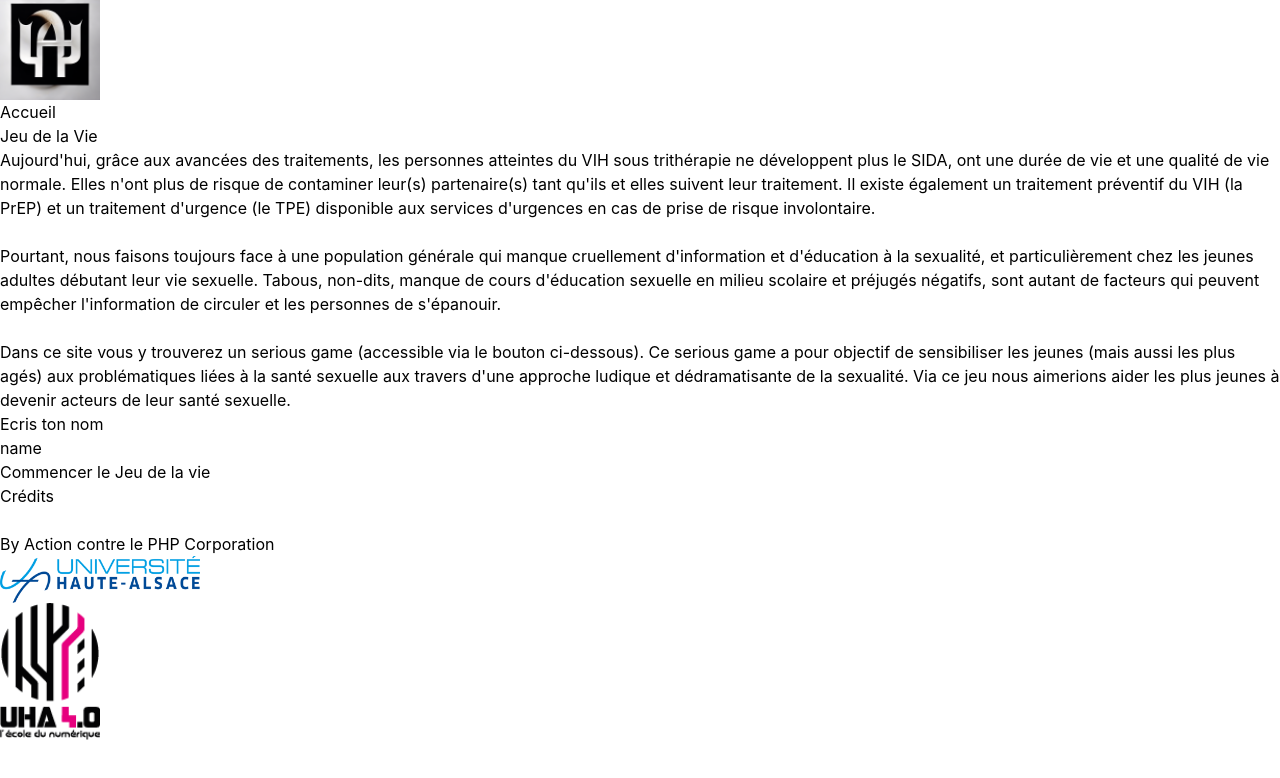
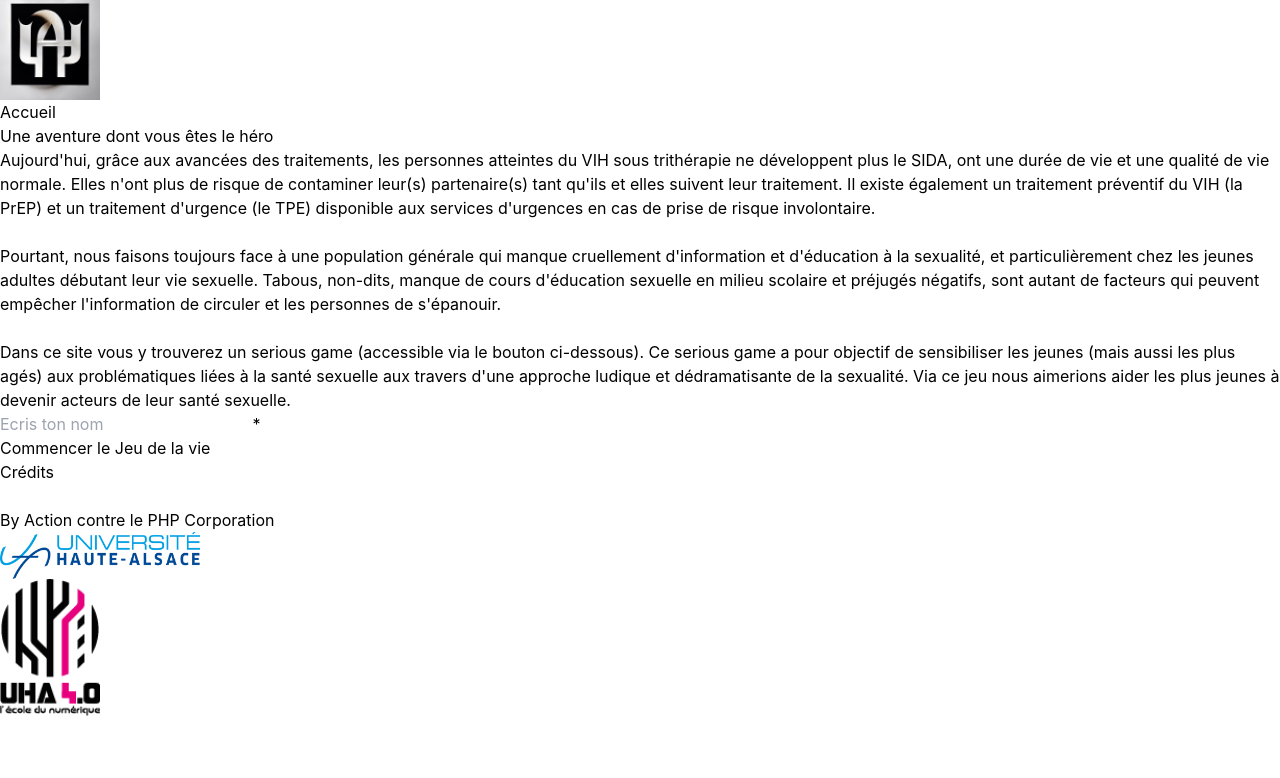
Before and after one commit to Action-contre-le-php/ProjetNuitDeLinfo, a Next.js app in the folder front/: page / in a window 1280 px wide. Shown: the top 778 px of the page. Built offline with nearby package versions, Linux system fonts and the light colour scheme; what @material-tailwind/react would draw is missing.

Commit message:
refactor: added animations on answer component when hovering

```diff
--- a/front/pages/game/components/AnswerComponent.tsx
+++ b/front/pages/game/components/AnswerComponent.tsx
@@ -9,7 +9,7 @@ type AnswerComponentType = {
 const AnswerComponent = ({answer, onClick}:AnswerComponentType) => {
 
     return (
-        <Card onClick={()=>onClick()} className={"w-full md:w-[35rem] select-none cursor-pointer md:ml-5 mb-5 min-h-[10rem]"}>
+        <Card onClick={()=>onClick()} className={"w-full md:w-[35rem] md:min-h-[7rem] select-none cursor-pointer md:ml-5 mb-5 hover:scale-105 transition-all duration-100"}>
             <CardBody>
                 <Typography>
                     {answer ? answer.text : ""}
--- a/front/pages/game/index.tsx
+++ b/front/pages/game/index.tsx
@@ -59,12 +59,14 @@ const GamePage : NextPage = () => {
     return (
         <div className={"flex flex-col space-y-10 text-center overflow-auto"}>
             <Card id={"DialogCard"} className={"h-96 flex flex-col m-5"}>
-                <CardHeader className={"w-full flex justify-start"}>
-                    <div className={"w-full p-5 "}>
+                <CardHeader className={"w-full"}>
+                    <div className={"w-full p-5 flex space-x-5 justify-center"}>
                         {canGoBack ?
                             (<Button size={"sm"} onClick={() => GoBack()}>
                             Back
                         </Button>) : (<div></div>)}
+
+                        {currentUser ? <div>Vous êtes : {currentUser!.name}</div> : ""}
                     </div>
                 </CardHeader>
                 <CardBody className={"flex-grow"}>
--- a/front/pages/index.tsx
+++ b/front/pages/index.tsx
@@ -1,4 +1,4 @@
-import {Button, Input} from "@material-tailwind/react";
+import {Button, Input, Typography} from "@material-tailwind/react";
 import {setCookie} from "cookies-next";
 import User from "../models/user";
 import {useRouter} from 'next/router'
@@ -8,10 +8,13 @@ import nyanCat from "/public/nyan-cat.gif";
 
 const Home = () => {
   let router = useRouter();
-  let user: User = new User!("name", 0, 0);
+  let user: User = new User!("NONE", 0, 0);
+
   const login = async () => {
-    setCookie('user',user);
-    await router.push('/game');
+    if (user.name !== "NONE") {
+      setCookie('user', user);
+      await router.push('/game');
+    }
   }
   let [nyanCatDisplay, setNyanCatDisplay] = useState("none");
 
@@ -38,7 +41,7 @@ const Home = () => {
       <div className='flex flex-col space-y-16 m-20 max-h-fit'>
         <Image src={nyanCat} alt="photo de l'équipe" style={{float: "left", display: nyanCatDisplay, zIndex: -1, position: "absolute", margin: "auto"}} />
         <div className='self-center'>
-          <h1>Jeu de la Vie</h1>
+          <h3>Une aventure dont vous êtes le héro</h3>
         </div>
         <div>
           <p>
@@ -53,11 +56,10 @@ const Home = () => {
         </div>
         <div className='self-center'>
             <form onSubmit={() => login()}>
-                <div className="input-group input-group-outline">
-                  <label className="form-label">Ecris ton nom </label>
+                <div className="input-group input-group-outline mb-5">
                   <Input
+                      required
                     placeholder="Ecris ton nom"
-                    defaultValue={user.name}
                     onChange={(e) => {user.name = e.target.value;}} type="text" id="name" className="form-control"/>
                 </div>
                 <Button size="lg" onClick={() => login()} color="green">Commencer le Jeu de la vie</Button>
```
